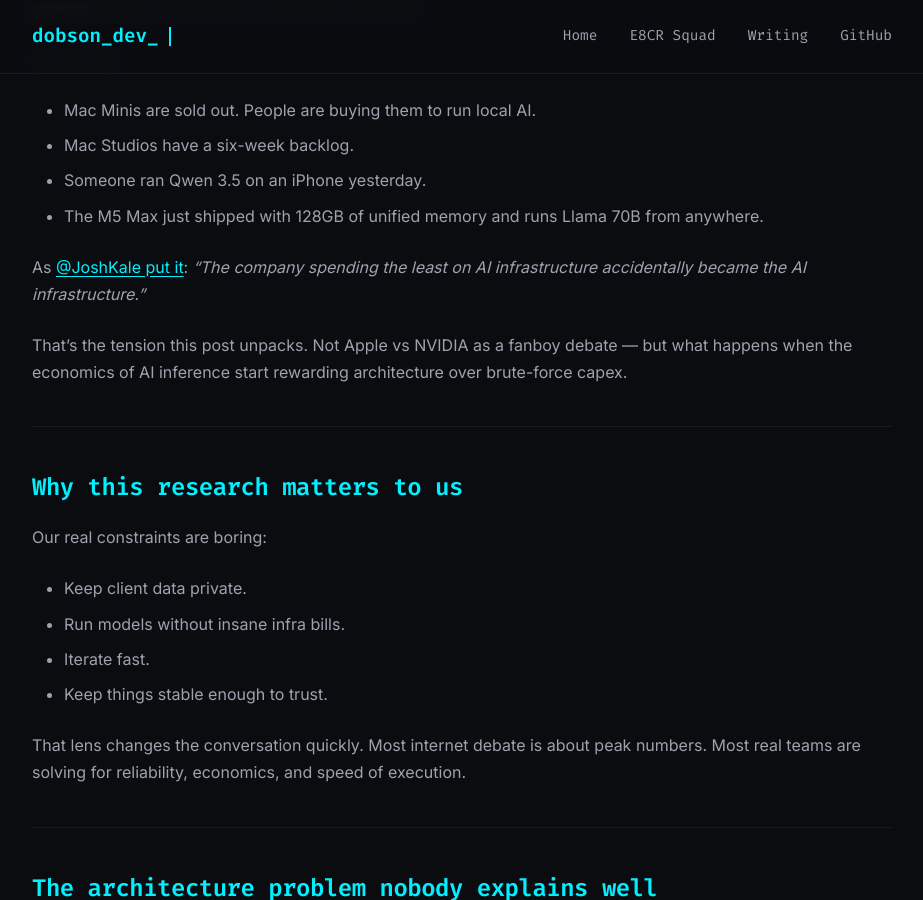
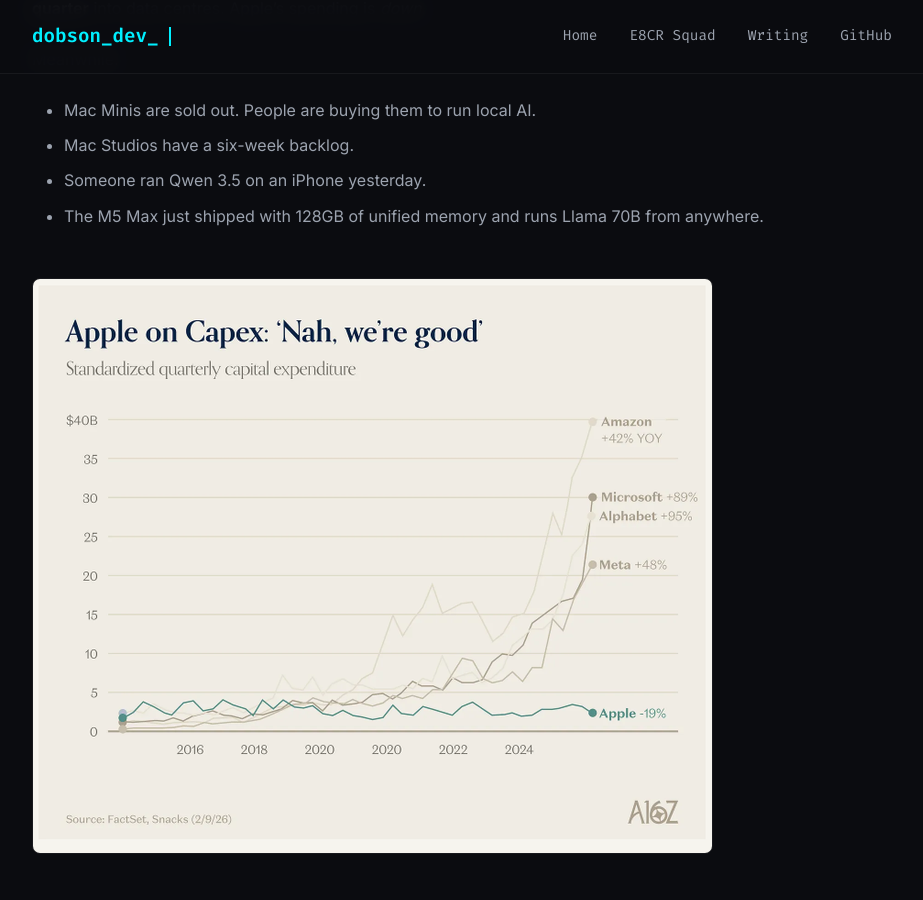
Before and after one commit to RADobson/dobson-dev-site, a Jekyll site: the page built from _posts/2026-03-03-apple-silicon-ai-infrastructure-war.md, in a window 1280 px wide and 900 px high, scrolled down 1125 px. Shown: the whole window, without its empty margins (178-1101 px from the left). Built offline with Jekyll 4.4.1, drawn with Linux system fonts in a browser that asks for light colours; comment, search, counter and statistics services are not loaded.

Commit message:
Add A16Z capex chart image to Apple Silicon blog post

```diff
--- a/_posts/2026-03-03-apple-silicon-ai-infrastructure-war.md
+++ b/_posts/2026-03-03-apple-silicon-ai-infrastructure-war.md
@@ -39,6 +39,8 @@
 - Mac Studios have a six-week backlog.
 - Someone ran Qwen 3.5 on an iPhone yesterday.
 - The M5 Max just shipped with 128GB of unified memory and runs Llama 70B from anywhere.
+
+![Apple on Capex: 'Nah, we're good' — Standardised quarterly capital expenditure showing Amazon, Microsoft, Alphabet, and Meta surging while Apple stays flat. Source: FactSet/A16Z](/assets/images/apple-silicon-capex-chart.png)
 
 As [@JoshKale put it](https://x.com/joshkale/status/2028889347794047071): *"The company spending the least on AI infrastructure accidentally became the AI infrastructure."*
 
```
Also changed, not shown: assets/images/apple-silicon-capex-chart.png (added).
